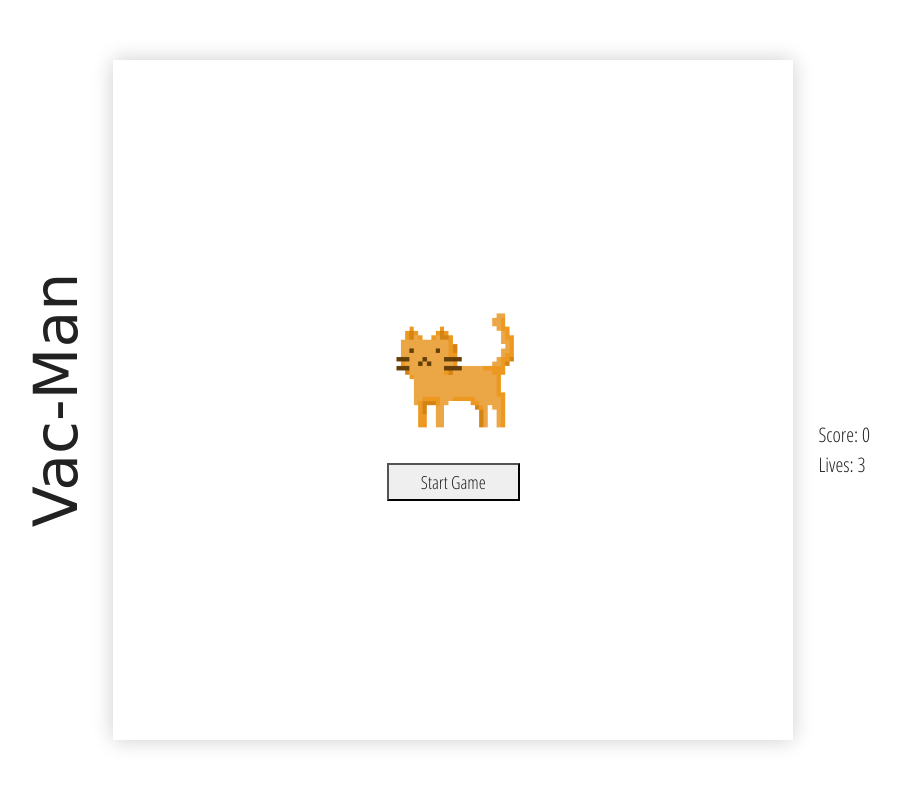
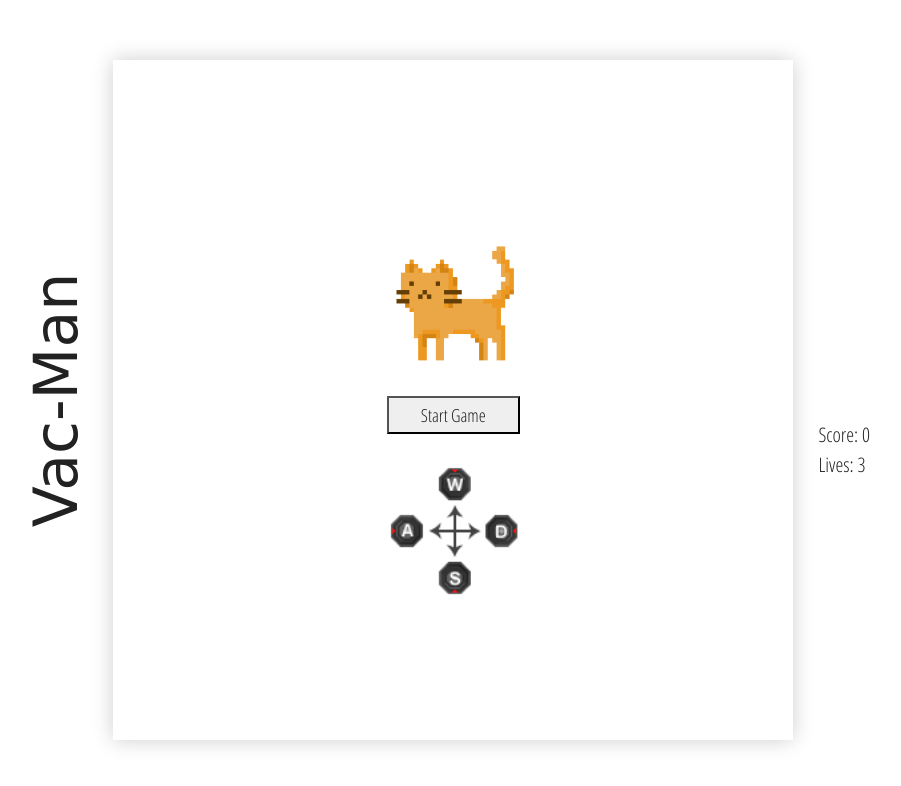
Before and after one commit to katheich/project-1, a plain HTML site: page index.html in a window 1280 px wide. Shown: the whole page, without its empty margins (238-1139 px from the left). Drawn offline with Linux system fonts and the light colour scheme; a web font is replaced by a local one.

Commit message:
tuesday evening

```diff
--- a/scripts/app.js
+++ b/scripts/app.js
@@ -31,6 +31,10 @@ function main() {
   button.innerHTML = 'Start Game'
   button.addEventListener('click', runGame)
   messageScreen.appendChild(button)
+
+  const instructions = document.createElement('img')
+  instructions.setAttribute('src', 'images/instructions.png')
+  messageScreen.appendChild(instructions)
 
 
   // END GAME FUNCTION
--- a/styles/main.css
+++ b/styles/main.css
@@ -117,7 +117,7 @@ h1 {
 button {
   padding: 5px 15px;
   width: 20%;
-  margin: 30px;
+  margin: 30px 0 0 0;
 }
 
 .grid div.message {
```
Also changed, not shown: images/instructions.png (added), 1 other file.
